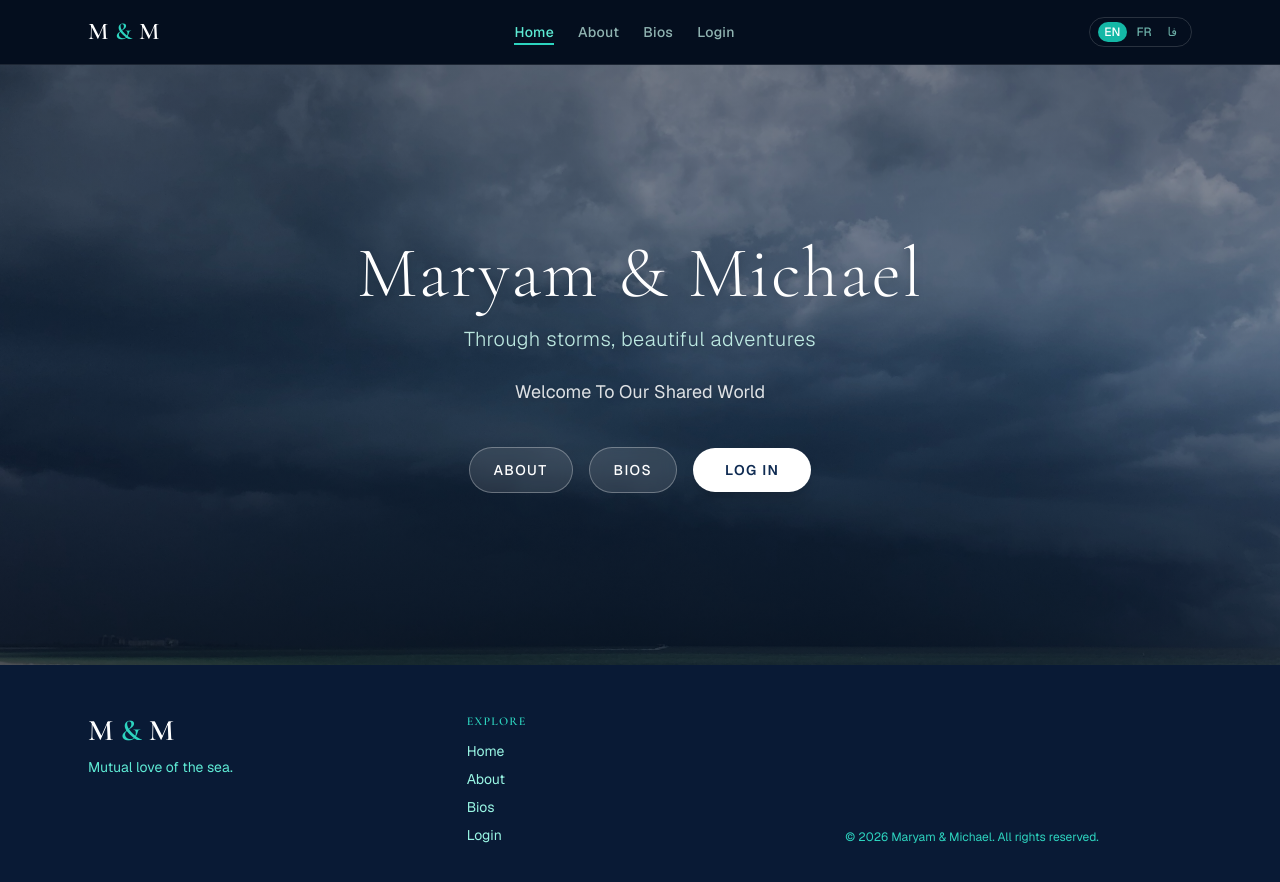
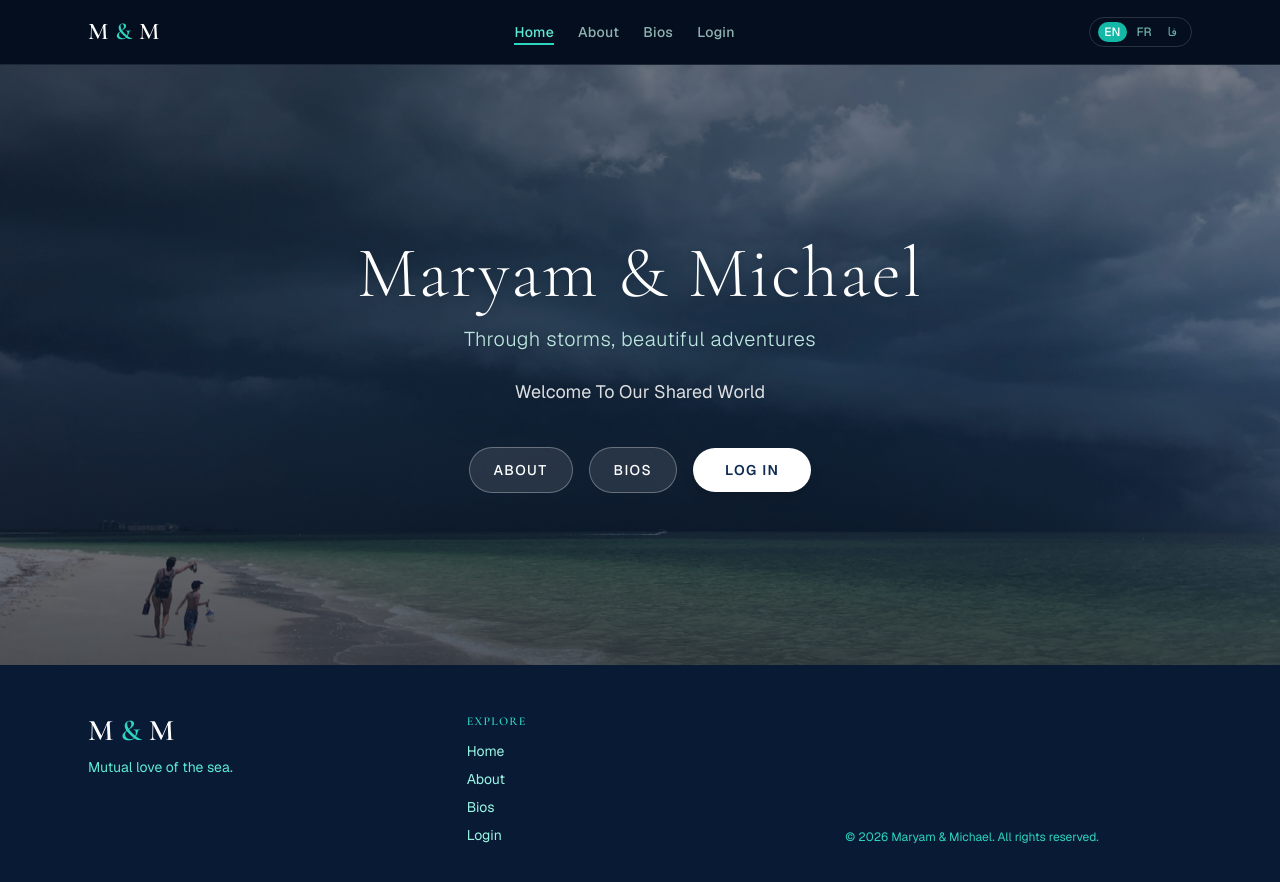
Before and after one commit to aquacode/m-m-site, a Next.js app: page /en in a window 1280 px wide. Shown: the top 882 px of the page. Built offline with nearby package versions, Linux system fonts and the light colour scheme.

Commit message:
Bias banner crop to show beach and walkers
Keep full-bleed cover, shift focal point lower so shoreline and figures remain visible.

```diff
--- a/src/app/[locale]/page.tsx
+++ b/src/app/[locale]/page.tsx
@@ -18,7 +18,7 @@ export default async function HomePage({ params }: Props) {
           fill
           priority
           sizes="100vw"
-          className="object-cover object-center"
+          className="object-cover object-[center_82%]"
         />
         <div
           className="absolute inset-0 bg-gradient-to-b from-lapis-950/55 via-lapis-900/45 to-lapis-950/70"
```
